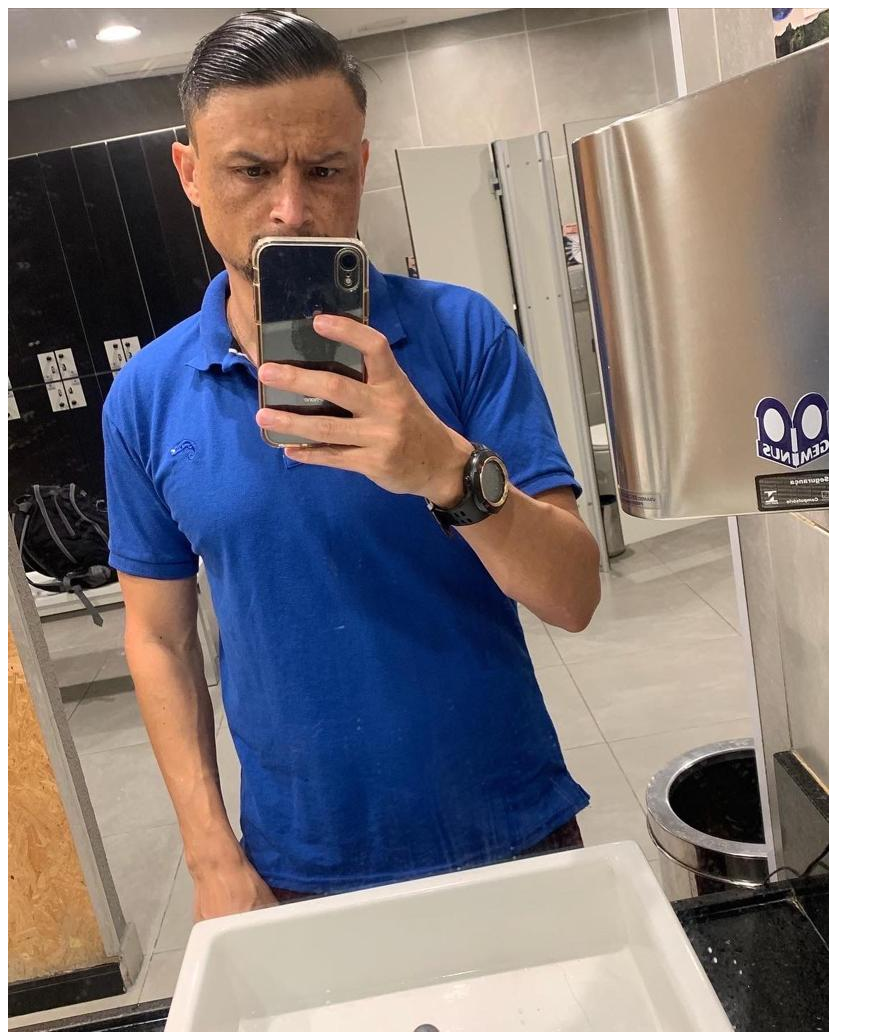
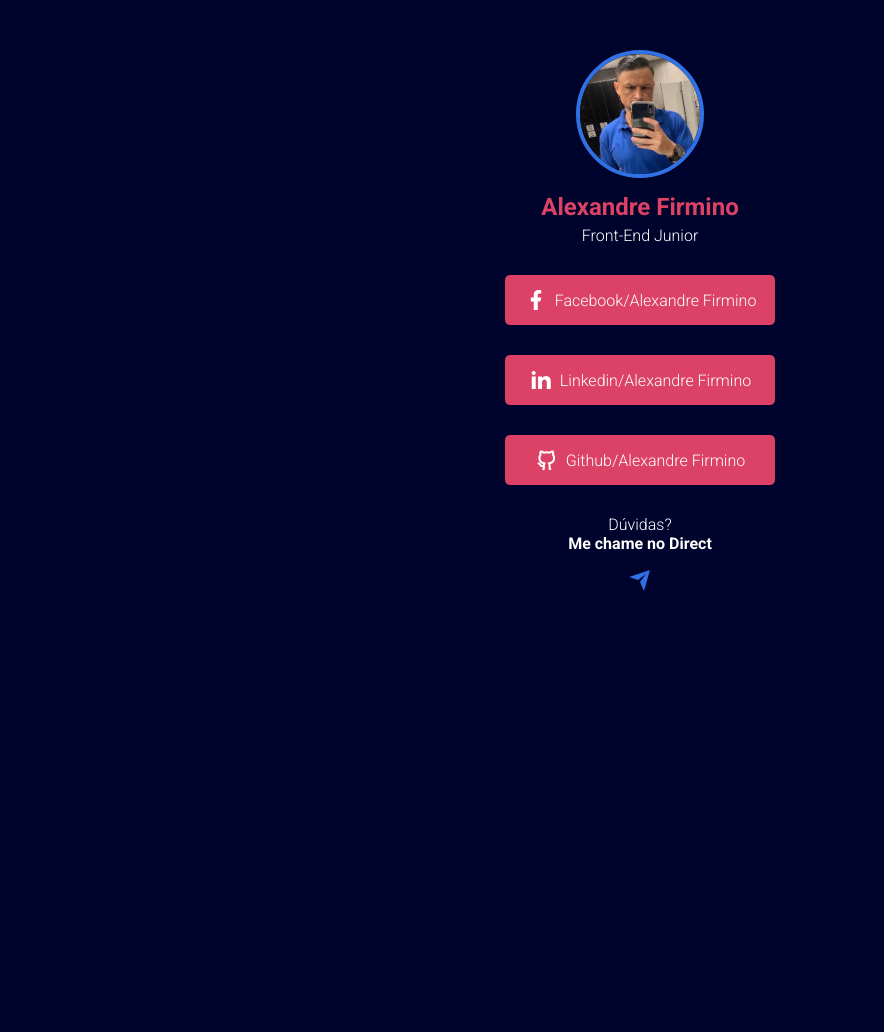
Before and after one commit to alexandrefirmino/meusite, a plain HTML site: page index.html in a window 1280 px wide. Shown: the top 1032 px of the page, without its empty margins (0-884 px from the left). After the commit the page ends 800 px from the top, so only its background shows below. Drawn offline with nearby package versions, Linux system fonts and the light colour scheme; the site is published under a folder, as on GitHub Pages, so addresses that start at the root find nothing.

Commit message:
Update index.html

```diff
--- a/index.html
+++ b/index.html
@@ -14,7 +14,7 @@
       href="https://cdn.jsdelivr.net/npm/remixicon@2.5.0/fonts/remixicon.css"
       rel="stylesheet"
     />
-    <link rel="stylesheet" href="/meusite/style.css" />
+    <link rel="stylesheet" href="meusite/style.css" />
     <title>Alexandre Firmino</title>
   </head>
   <body>
```
